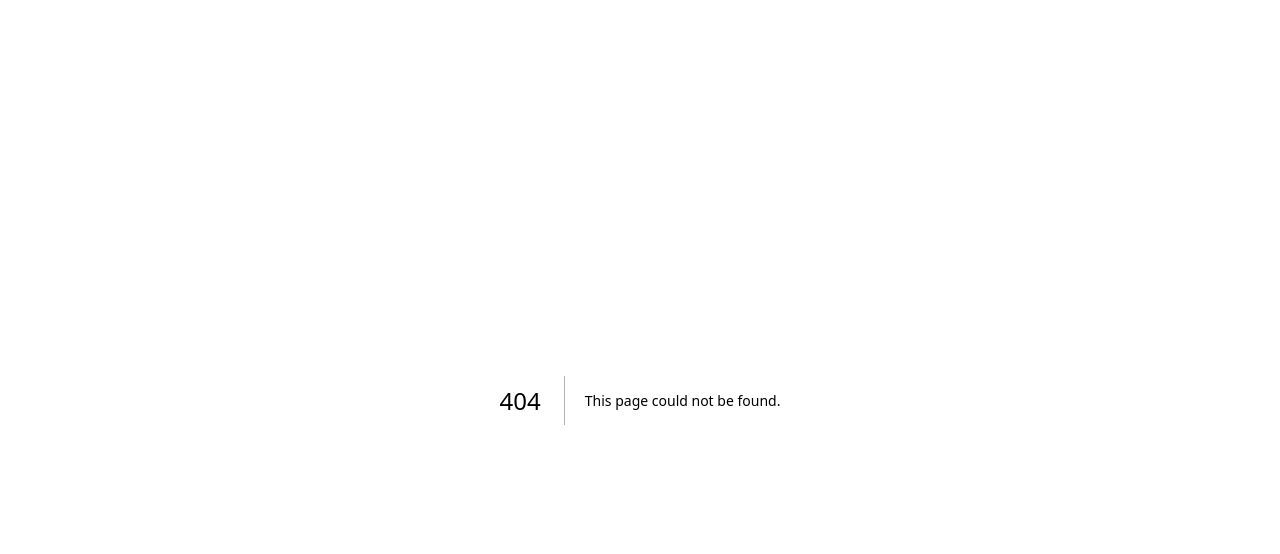
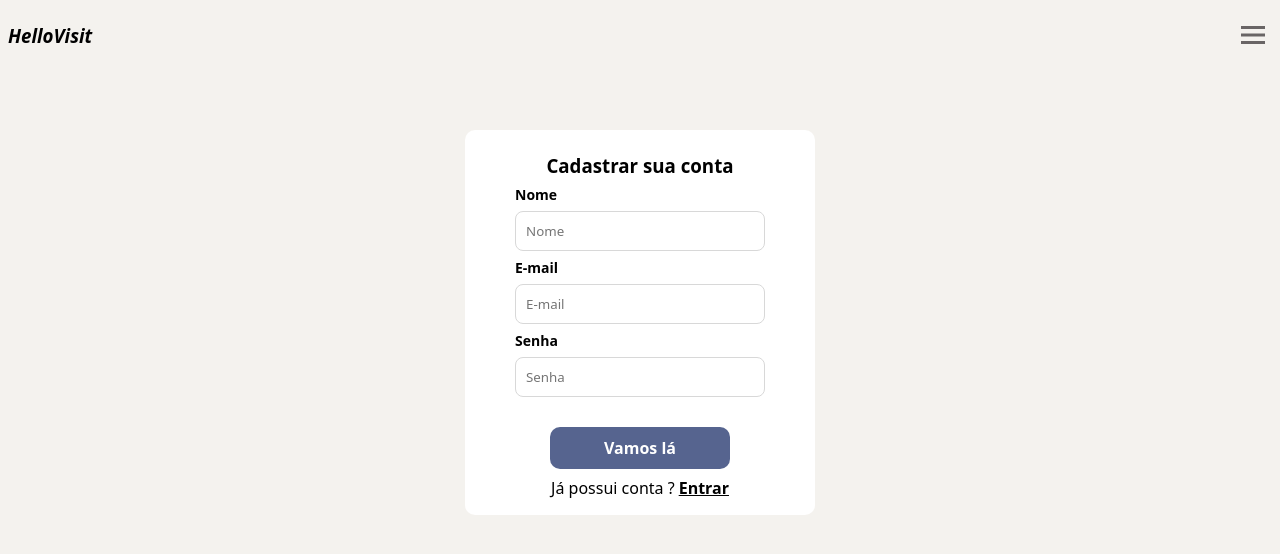
Before and after one commit to Ryanluc7reis/visit-card, a Next.js app: page /register in a window 1280 px wide. Before the commit this address had no page. Shown: the top 554 px of the page. Built offline with nearby package versions, Linux system fonts and the light colour scheme.

Commit message:
Criado register page

```diff
--- /dev/null
+++ b/src/app/register/page.jsx
@@ -0,0 +1,89 @@
+"use client";
+
+import styled from "styled-components";
+import { useTheme } from "@/context/ContextTheme";
+import { useRouter } from "next/navigation";
+
+import Navigations from "@/components/navigations/Navigations";
+import { Input } from "@/components/form/Input";
+import { Button } from "@/components/form/Button";
+
+const Container = styled.div`
+  width: 100%;
+  min-height: 100vh;
+  display: flex;
+  flex-direction: column;
+  align-items: center;
+  padding: 20px 0px;
+  background: ${(props) =>
+    props.isDark ? props.theme.backgroundDark : props.theme.backgroundLight};
+`;
+const Form = styled.form`
+  width: 90%;
+  min-height: 385px;
+  margin-top: 40px;
+  display: flex;
+  flex-direction: column;
+  justify-content: center;
+  align-items: center;
+  border-radius: 10px;
+  background: ${(props) =>
+    props.isDark
+      ? props.theme.backgroundContentDark
+      : props.theme.backgroundContentLight};
+  @media (min-width: 425px) {
+    width: 350px;
+  }
+`;
+const InputAlt = styled(Input)`
+  width: 250px;
+  border-radius: 8px;
+  border: 1px solid
+    ${(props) =>
+      props.isDark ? props.theme.borderDark : props.theme.borderLight};
+`;
+const Title = styled.h3`
+  font-weight: bold;
+  margin: 7px 0;
+  text-align: center;
+  color: ${(props) =>
+    props.isDark ? props.theme.textDark : props.theme.textLight};
+`;
+const HaveAccount = styled.h4`
+  font-weight: 400;
+  color: ${(props) =>
+    props.isDark ? props.theme.textDark : props.theme.textLight};
+`;
+
+export default function RegisterPage() {
+  const { theme } = useTheme();
+  const DarkCondition = theme === "dark" ? true : false;
+  const router = useRouter();
+  return (
+    <>
+      <Navigations />
+      <Container isDark={DarkCondition}>
+        <Form isDark={DarkCondition}>
+          <Title isDark={DarkCondition}>Cadastrar sua conta</Title>
+          <InputAlt label="Nome" placeholder="Nome" />
+          <InputAlt label="E-mail" placeholder="E-mail" />
+          <InputAlt label="Senha" placeholder="Senha" />
+          <div
+            style={{ width: "100%", textAlign: "center", marginTop: " 15px" }}
+          >
+            <Button>Vamos lá</Button>
+          </div>
+          <div style={{ display: "flex", gap: "4px", alignItems: "center" }}>
+            <HaveAccount isDark={DarkCondition}>Já possui conta ?</HaveAccount>
+            <h4
+              onClick={() => router.push("/login")}
+              style={{ textDecoration: "underline" }}
+            >
+              Entrar
+            </h4>
+          </div>
+        </Form>
+      </Container>
+    </>
+  );
+}
```
